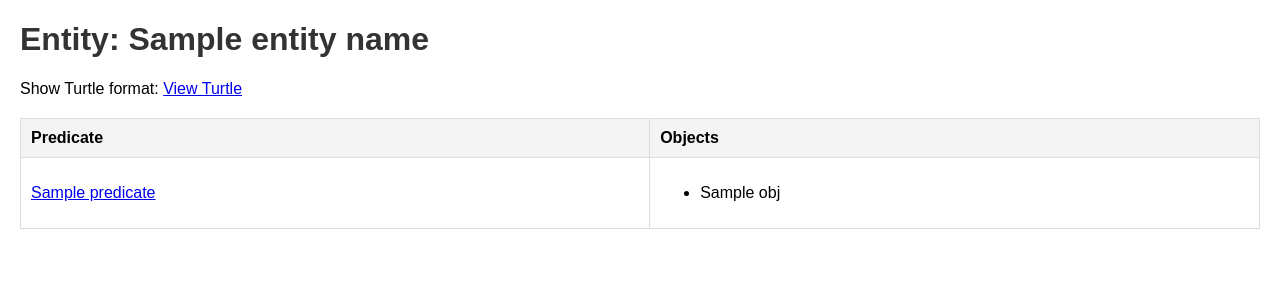
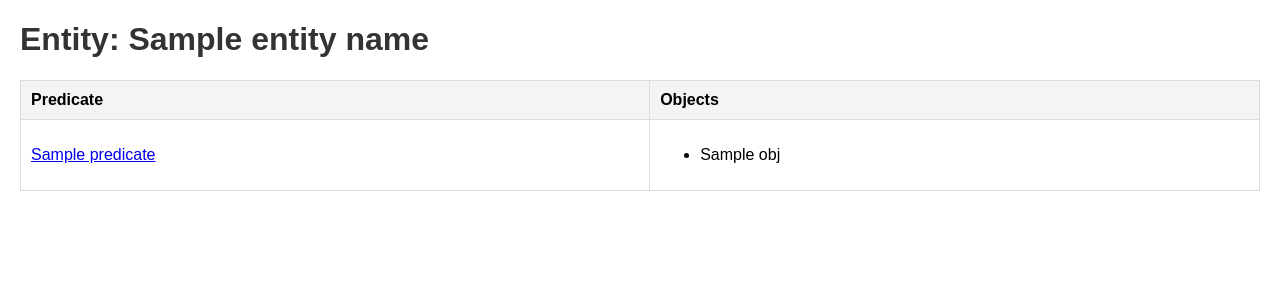
Before and after one commit to rdpetrelv/ws_project, a Flask app: template server/templates/page.html in a window 1280 px wide. Shown: the top 300 px of the page. Run offline with Flask 3, Linux system fonts and the light colour scheme; the template is opened without the code that fills it: most values are stand-ins (such as "Sample title", 1, 10 or a date in 2020).

Commit message:
Add small change

```diff
--- a/server/templates/page.html
+++ b/server/templates/page.html
@@ -34,10 +34,6 @@
   </head>
   <body>
     <h1>Entity: {{ entity_name }}</h1>
-    <p>
-      Show Turtle format:
-      <a href="/resource/{{ entity_name }}" target="_blank">View Turtle</a>
-    </p>
     <table>
       <thead>
         <tr>
```
